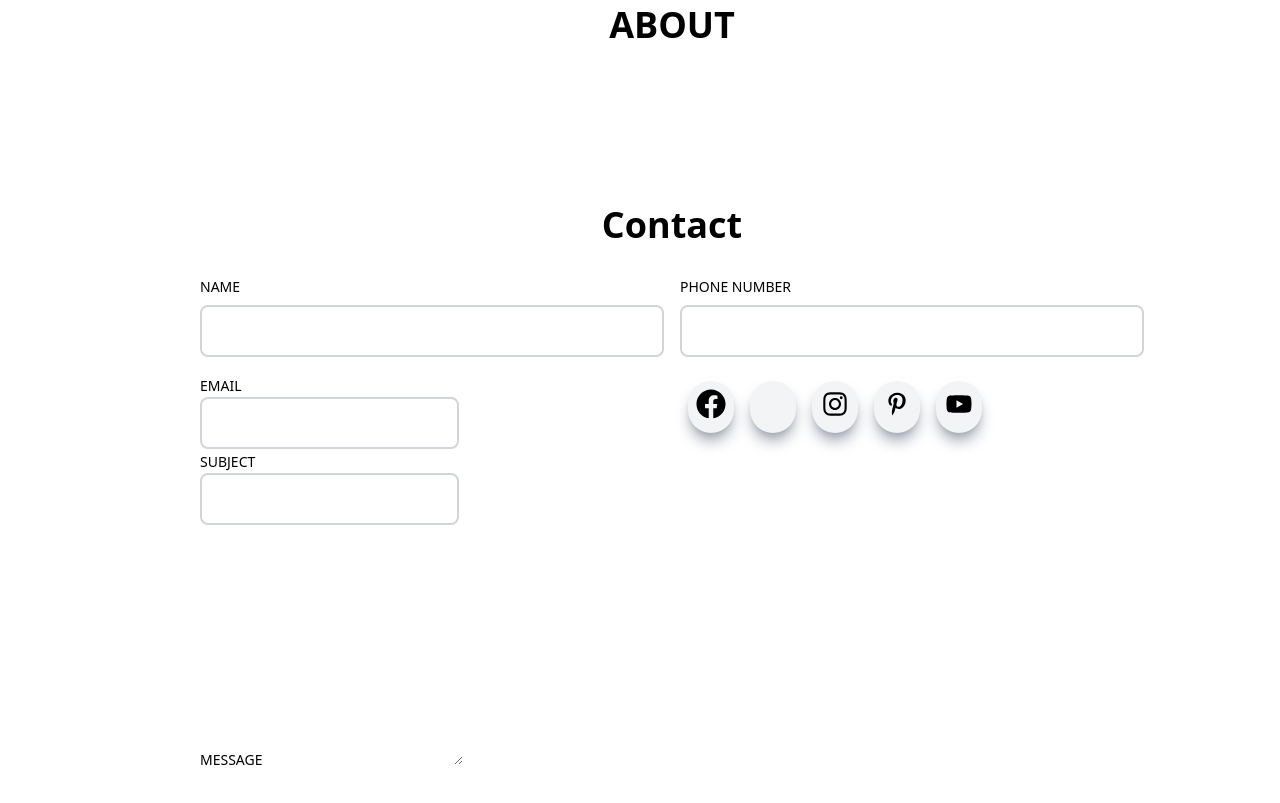
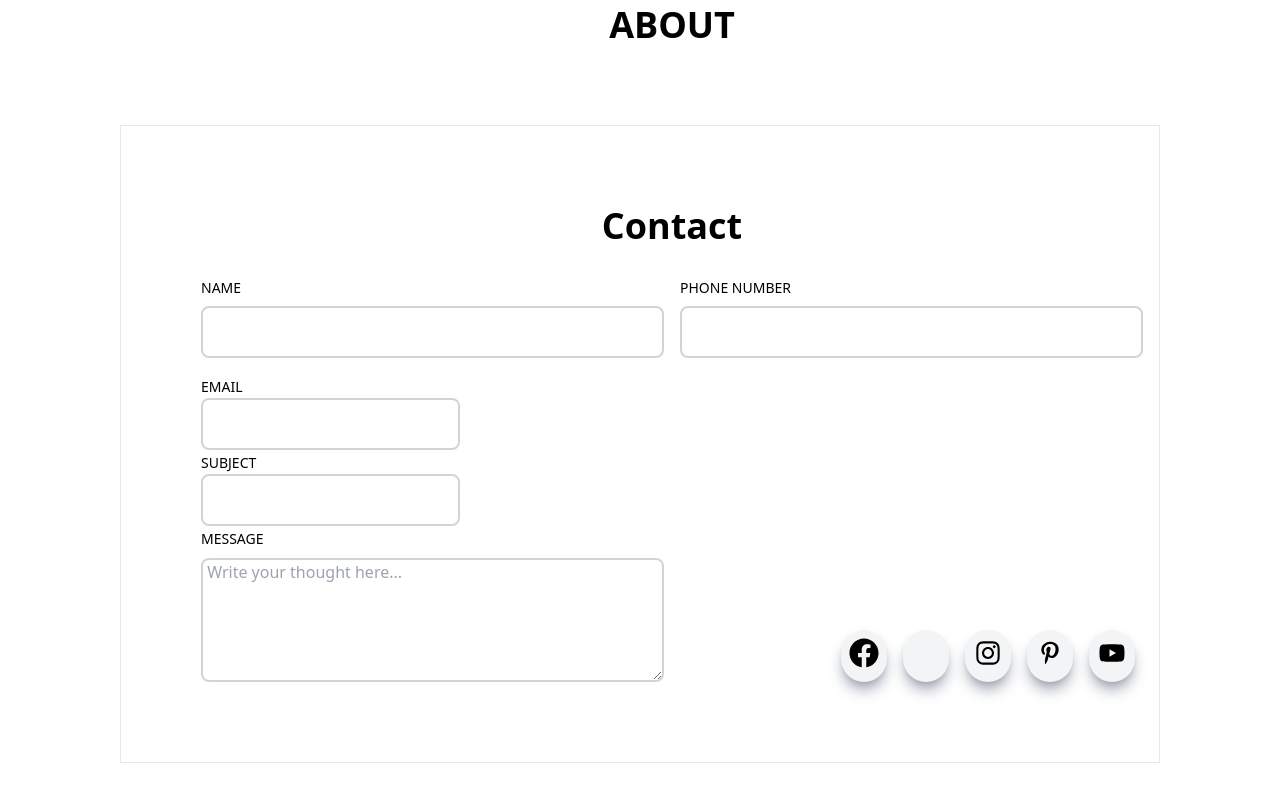
Before and after one commit to SwarajStha/conservation-site, a React (Vite) app: page / in a window 1280 px wide. Shown: the part 2900-3703 px from the top of the page. After the commit the page ends 3663 px from the top, so only its background shows below. Built offline with nearby package versions, Linux system fonts and the light colour scheme; some icons are missing.

Commit message:
Socials align to bottom-right

```diff
--- a/src/components/Contact.jsx
+++ b/src/components/Contact.jsx
@@ -2,7 +2,7 @@ import Socials from "./Socials.jsx";
 
 const Contact = () => {
     return (
-        <div id="contact" className="max-w-[1040px] m-auto md:pl-20 p-4 py-16">
+        <div id="contact" className="max-w-[1040px] m-auto md:pl-20 p-4 py-16 border">
             <h1 className="py-4 text-4xl font-bold text-center text-black">
                 Contact
             </h1>
@@ -45,11 +45,16 @@ const Contact = () => {
                         </div>
                         <div>
                             <label className="uppercase text-sm py-2">Message</label>
-                            <textarea rows="10" name="name"></textarea>
+                        </div>
+                        <div className="py-2">
+                            <textarea rows="5" name="name" className="block w-full border-2 rounded-lg border-gray-300"
+                                placeholder=" Write your thought here..."></textarea>
                         </div>
                     </div>
-                    <div className="bottom-[75%] flex-row">
+                    <div className="relative">
+                    <div className="absolute bottom-0 right-0">
                         <Socials />
+                    </div>
                     </div>
                 </div>
             </form>
--- a/src/components/Socials.jsx
+++ b/src/components/Socials.jsx
@@ -1,43 +1,41 @@
-import {FaFacebook} from 'react-icons/fa';
-import {FaXTwitter} from 'react-icons/fa6';
-import {AiOutlineInstagram} from 'react-icons/ai';
-import {BiLogoPinterestAlt} from 'react-icons/bi';
-import {BiLogoYoutube} from 'react-icons/bi';
+import { FaFacebook } from 'react-icons/fa';
+import { FaXTwitter } from 'react-icons/fa6';
+import { AiOutlineInstagram } from 'react-icons/ai';
+import { BiLogoPinterestAlt } from 'react-icons/bi';
+import { BiLogoYoutube } from 'react-icons/bi';
 
 
 const Socials = () => {
-    return(
+    return (
             <div>
-
-<div className = 'flex flex-row z-10'>
+                <div className='flex flex-row z-10'>
                     <div className='flex flex-row'>
                         <a href="#homepage" className='rounded-full shadow-lg
                         bg-gray-100 shadow-gray-400 m-2 p-2 cursor-pointer hover:scale-110 ease-in duration-300'>
-                        <FaFacebook size={30}/>
+                            <FaFacebook size={30} />
                         </a>
 
                         <a href="#gallery" className='rounded-full shadow-lg
                         bg-gray-100 shadow-gray-400 m-2 p-2 cursor-pointer hover:scale-110 ease-in duration-300'>
-                        <FaXTwitter size={30}/>
+                            <FaXTwitter size={30} />
                         </a>
 
                         <a href="#burial" className='rounded-full shadow-lg
                         bg-gray-100 shadow-gray-400 m-2 p-2 cursor-pointer hover:scale-110 ease-in duration-300'>
-                        <AiOutlineInstagram size={30}/>
+                            <AiOutlineInstagram size={30} />
                         </a>
 
-                    <a href="ecosystem" className='rounded-full shadow-lg
+                        <a href="#ecosystem" className='rounded-full shadow-lg
                         bg-gray-100 shadow-gray-400 m-2 p-2 cursor-pointer hover:scale-110 ease-in duration-300'>
-                        <BiLogoPinterestAlt size={30}/>
+                            <BiLogoPinterestAlt size={30} />
                         </a>
 
                         <a href="#about" className='rounded-full shadow-lg
                         bg-gray-100 shadow-gray-400 m-2 p-2 cursor-pointer hover:scale-110 ease-in duration-300'>
-                        <BiLogoYoutube size={30}/>
+                            <BiLogoYoutube size={30} />
                         </a>
                     </div>
                 </div>
-
             </div>
     );
 };
```
Lines whose indentation alone changed are shown as unchanged.
